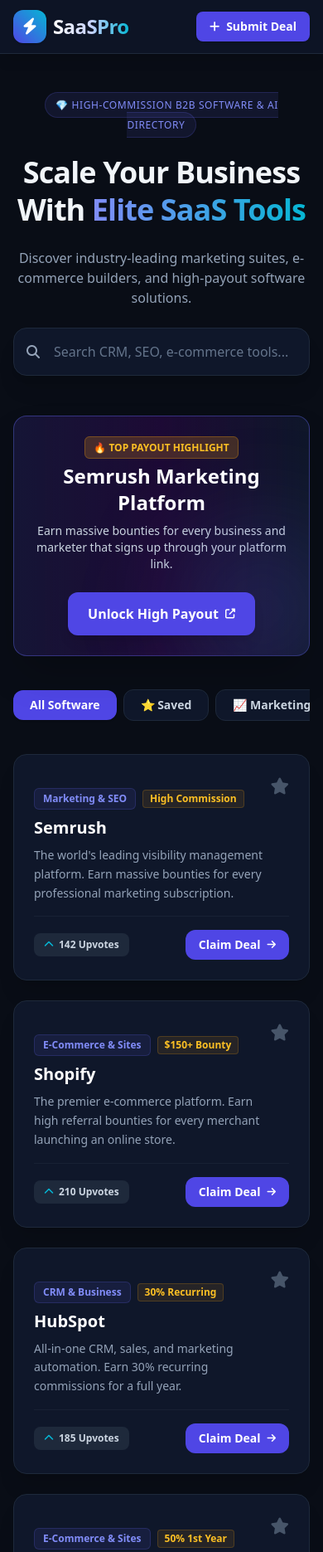
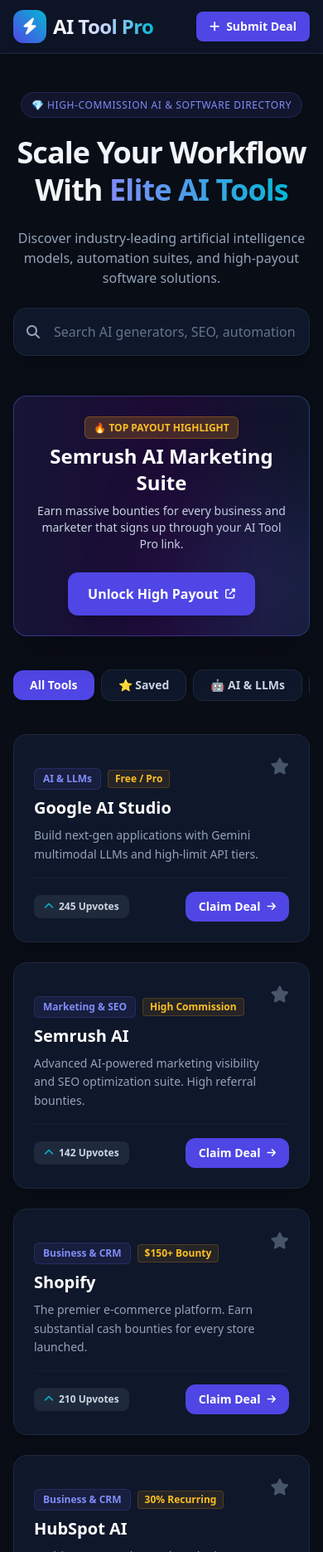
Before and after one commit to kishensingha-design/AI-Tool-Pro, a plain HTML site: page index.html in a window 390 px wide. Shown: the top 1871 px of the page at 83% size. Drawn offline with nearby package versions, Linux system fonts and the light colour scheme.

Commit message:
Update index.html

```diff
--- a/index.html
+++ b/index.html
@@ -3,7 +3,7 @@
 <head>
     <meta charset="UTF-8">
     <meta name="viewport" content="width=device-width, initial-scale=1.0">
-    <title>SaaSPro - High-Yield Software & AI Affiliate Directory</title>
+    <title>AI Tool Pro - High-Yield AI Software & Tool Directory</title>
     <!-- Tailwind CSS CDN -->
     <script src="https://cdn.tailwindcss.com"></script>
     <!-- FontAwesome Icons -->
@@ -34,7 +34,7 @@
             <div class="w-10 h-10 bg-gradient-to-tr from-yieldBlue to-yieldAccent rounded-xl flex items-center justify-center font-bold text-white text-xl shadow">
                 <i class="fas fa-bolt"></i>
             </div>
-            <span class="text-2xl font-black tracking-tight bg-gradient-to-r from-white via-indigo-200 to-yieldAccent bg-clip-text text-transparent">SaaSPro</span>
+            <span class="text-2xl font-black tracking-tight bg-gradient-to-r from-white via-indigo-200 to-yieldAccent bg-clip-text text-transparent">AI Tool Pro</span>
         </div>
         <div class="flex items-center space-x-3">
             <button onclick="openSubmitModal()" class="bg-yieldBlue hover:bg-indigo-600 text-white px-4 py-2 rounded-lg text-sm font-semibold transition shadow flex items-center gap-2">
@@ -46,19 +46,19 @@
     <!-- ==================== HERO SECTION ==================== -->
     <section class="px-4 py-12 text-center max-w-4xl mx-auto space-y-6">
         <span class="bg-indigo-500/10 text-indigo-400 border border-indigo-500/20 text-xs px-3 py-1.5 rounded-full font-medium uppercase tracking-wider">
-            💎 High-Commission B2B Software & AI Directory
+            💎 High-Commission AI & Software Directory
         </span>
         <h1 class="text-4xl md:text-6xl font-black tracking-tight leading-tight">
-            Scale Your Business With <span class="bg-gradient-to-r from-indigo-400 to-yieldAccent bg-clip-text text-transparent">Elite SaaS Tools</span>
+            Scale Your Workflow With <span class="bg-gradient-to-r from-indigo-400 to-yieldAccent bg-clip-text text-transparent">Elite AI Tools</span>
         </h1>
         <p class="text-slate-400 text-base md:text-lg max-w-2xl mx-auto">
-            Discover industry-leading marketing suites, e-commerce builders, and high-payout software solutions.
+            Discover industry-leading artificial intelligence models, automation suites, and high-payout software solutions.
         </p>
 
         <!-- Search Bar -->
         <div class="relative max-w-xl mx-auto">
             <span class="absolute inset-y-0 left-0 flex items-center pl-4 text-slate-400"><i class="fas fa-search"></i></span>
-            <input type="text" id="searchInput" oninput="filterTools()" placeholder="Search CRM, SEO, e-commerce tools..."
+            <input type="text" id="searchInput" oninput="filterTools()" placeholder="Search AI generators, SEO, automation tools..."
                 class="w-full bg-slate-900 border border-slate-800 rounded-2xl pl-12 pr-4 py-4 text-slate-100 placeholder-slate-500 focus:outline-none focus:ring-2 focus:ring-yieldBlue text-base shadow-xl">
         </div>
     </section>
@@ -69,8 +69,8 @@
             <div class="absolute -right-10 -bottom-10 w-48 h-48 bg-indigo-500/20 rounded-full blur-3xl pointer-events-none"></div>
             <div class="space-y-2 text-center md:text-left">
                 <span class="bg-amber-500/20 text-amber-400 border border-amber-500/30 text-xs px-2.5 py-1 rounded-md font-bold uppercase">🔥 Top Payout Highlight</span>
-                <h3 class="text-2xl md:text-3xl font-extrabold text-white">Semrush Marketing Platform</h3>
-                <p class="text-slate-300 text-sm max-w-xl">Earn massive bounties for every business and marketer that signs up through your platform link.</p>
+                <h3 class="text-2xl md:text-3xl font-extrabold text-white">Semrush AI Marketing Suite</h3>
+                <p class="text-slate-300 text-sm max-w-xl">Earn massive bounties for every business and marketer that signs up through your AI Tool Pro link.</p>
             </div>
             <a href="https://www.semrush.com" target="_blank" rel="nofollow sponsored" class="bg-gradient-to-r from-yieldBlue to-indigo-600 hover:from-indigo-600 hover:to-indigo-700 text-white font-bold px-6 py-3.5 rounded-xl shadow-lg transition transform hover:scale-105 flex items-center gap-2 whitespace-nowrap">
                 Unlock High Payout <i class="fas fa-external-link-alt text-xs"></i>
@@ -82,12 +82,12 @@
     <main class="max-w-6xl w-full mx-auto px-4 flex-1 pb-16 space-y-8">
         <!-- Category Filter Pills -->
         <div class="flex items-center space-x-2 overflow-x-auto pb-2 scrollbar-none">
-            <button onclick="setCategory('All')" id="cat-All" class="cat-btn bg-yieldBlue text-white px-5 py-2 rounded-xl text-sm font-semibold whitespace-nowrap transition shadow">All Software</button>
+            <button onclick="setCategory('All')" id="cat-All" class="cat-btn bg-yieldBlue text-white px-5 py-2 rounded-xl text-sm font-semibold whitespace-nowrap transition shadow">All Tools</button>
             <button onclick="setCategory('Saved')" id="cat-Saved" class="cat-btn bg-slate-900 hover:bg-slate-800 text-slate-300 border border-slate-800 px-5 py-2 rounded-xl text-sm font-semibold whitespace-nowrap transition">⭐ Saved</button>
+            <button onclick="setCategory('AI & LLMs')" id="cat-AI & LLMs" class="cat-btn bg-slate-900 hover:bg-slate-800 text-slate-300 border border-slate-800 px-5 py-2 rounded-xl text-sm font-semibold whitespace-nowrap transition">🤖 AI & LLMs</button>
             <button onclick="setCategory('Marketing & SEO')" id="cat-Marketing & SEO" class="cat-btn bg-slate-900 hover:bg-slate-800 text-slate-300 border border-slate-800 px-5 py-2 rounded-xl text-sm font-semibold whitespace-nowrap transition">📈 Marketing & SEO</button>
-            <button onclick="setCategory('E-Commerce & Sites')" id="cat-E-Commerce & Sites" class="cat-btn bg-slate-900 hover:bg-slate-800 text-slate-300 border border-slate-800 px-5 py-2 rounded-xl text-sm font-semibold whitespace-nowrap transition">🛍️ E-Commerce & Sites</button>
-            <button onclick="setCategory('AI & Automation')" id="cat-AI & Automation" class="cat-btn bg-slate-900 hover:bg-slate-800 text-slate-300 border border-slate-800 px-5 py-2 rounded-xl text-sm font-semibold whitespace-nowrap transition">🤖 AI & Automation</button>
-            <button onclick="setCategory('CRM & Business')" id="cat-CRM & Business" class="cat-btn bg-slate-900 hover:bg-slate-800 text-slate-300 border border-slate-800 px-5 py-2 rounded-xl text-sm font-semibold whitespace-nowrap transition">💼 CRM & Business</button>
+            <button onclick="setCategory('Automation')" id="cat-Automation" class="cat-btn bg-slate-900 hover:bg-slate-800 text-slate-300 border border-slate-800 px-5 py-2 rounded-xl text-sm font-semibold whitespace-nowrap transition">⚡ Automation</button>
+            <button onclick="setCategory('Business & CRM')" id="cat-Business & CRM" class="cat-btn bg-slate-900 hover:bg-slate-800 text-slate-300 border border-slate-800 px-5 py-2 rounded-xl text-sm font-semibold whitespace-nowrap transition">💼 Business & CRM</button>
         </div>
 
         <!-- Tools Grid -->
@@ -100,21 +100,21 @@
     <div id="submitModal" class="fixed inset-0 bg-black bg-opacity-70 z-50 flex items-center justify-center hide p-4 backdrop-blur-sm">
         <div class="bg-slate-900 border border-slate-800 rounded-2xl max-w-md w-full p-6 relative shadow-2xl">
             <button onclick="closeSubmitModal()" class="absolute top-4 right-4 text-slate-400 hover:text-white text-xl font-bold">&times;</button>
-            <h3 class="text-2xl font-bold mb-1 text-white">Submit High-Yield Deal</h3>
-            <p class="text-slate-400 text-xs mb-6">Promote a software product with affiliate commissions.</p>
+            <h3 class="text-2xl font-bold mb-1 text-white">Submit AI Deal</h3>
+            <p class="text-slate-400 text-xs mb-6">Promote an AI product with affiliate commissions.</p>
 
             <form onsubmit="handleToolSubmit(event)" class="space-y-4">
                 <div>
-                    <label class="text-xs text-slate-400 block mb-1">Software Name</label>
-                    <input type="text" id="newToolName" required placeholder="e.g. Shopify" class="w-full bg-slate-950 border border-slate-800 rounded-xl p-3 text-slate-100 focus:outline-none focus:ring-2 focus:ring-yieldBlue text-sm">
+                    <label class="text-xs text-slate-400 block mb-1">Tool Name</label>
+                    <input type="text" id="newToolName" required placeholder="e.g. ChatGPT Pro" class="w-full bg-slate-950 border border-slate-800 rounded-xl p-3 text-slate-100 focus:outline-none focus:ring-2 focus:ring-yieldBlue text-sm">
                 </div>
                 <div>
                     <label class="text-xs text-slate-400 block mb-1">Category</label>
                     <select id="newToolCategory" class="w-full bg-slate-950 border border-slate-800 rounded-xl p-3 text-slate-100 focus:outline-none focus:ring-2 focus:ring-yieldBlue text-sm">
+                        <option value="AI & LLMs">AI & LLMs</option>
                         <option value="Marketing & SEO">Marketing & SEO</option>
-                        <option value="E-Commerce & Sites">E-Commerce & Sites</option>
-                        <option value="AI & Automation">AI & Automation</option>
-                        <option value="CRM & Business">CRM & Business</option>
+                        <option value="Automation">Automation</option>
+                        <option value="Business & CRM">Business & CRM</option>
                     </select>
                 </div>
                 <div>
@@ -125,14 +125,14 @@
                     <label class="text-xs text-slate-400 block mb-1">Your Affiliate Referral Link</label>
                     <input type="url" id="newToolLink" required placeholder="https://partner.com?ref=yourid" class="w-full bg-slate-950 border border-slate-800 rounded-xl p-3 text-slate-100 focus:outline-none focus:ring-2 focus:ring-yieldBlue text-sm">
                 </div>
-                <button type="submit" class="w-full bg-yieldBlue hover:bg-indigo-600 text-white font-bold py-3 rounded-xl transition shadow">Publish Software Deal</button>
+                <button type="submit" class="w-full bg-yieldBlue hover:bg-indigo-600 text-white font-bold py-3 rounded-xl transition shadow">Publish Tool Deal</button>
             </form>
         </div>
     </div>
 
     <!-- ==================== FOOTER ==================== -->
     <footer class="bg-slate-900 border-t border-slate-800 py-8 px-4 text-center text-slate-500 text-xs space-y-2">
-        <p>© 2026 SaaSPro Directory. Affiliate Disclosure: Commissions earned on qualifying software purchases.</p>
+        <p>© 2026 AI Tool Pro. Affiliate Disclosure: Commissions earned on qualifying software and AI purchases.</p>
     </footer>
 
     <!-- ==================== APPLICATION CONTROLLER ==================== -->
@@ -140,69 +140,69 @@
         let defaultTools = [
             {
                 id: 1,
-                name: "Semrush",
+                name: "Google AI Studio",
+                category: "AI & LLMs",
+                desc: "Build next-gen applications with Gemini multimodal LLMs and high-limit API tiers.",
+                link: "https://aistudio.google.com",
+                payout: "Free / Pro",
+                upvotes: 245,
+                saved: false
+            },
+            {
+                id: 2,
+                name: "Semrush AI",
                 category: "Marketing & SEO",
-                desc: "The world's leading visibility management platform. Earn massive bounties for every professional marketing subscription.",
+                desc: "Advanced AI-powered marketing visibility and SEO optimization suite. High referral bounties.",
                 link: "https://www.semrush.com",
                 payout: "High Commission",
                 upvotes: 142,
                 saved: false
             },
             {
-                id: 2,
+                id: 3,
                 name: "Shopify",
-                category: "E-Commerce & Sites",
-                desc: "The premier e-commerce platform. Earn high referral bounties for every merchant launching an online store.",
+                category: "Business & CRM",
+                desc: "The premier e-commerce platform. Earn substantial cash bounties for every store launched.",
                 link: "https://www.shopify.com",
                 payout: "$150+ Bounty",
                 upvotes: 210,
                 saved: false
             },
             {
-                id: 3,
-                name: "HubSpot",
-                category: "CRM & Business",
-                desc: "All-in-one CRM, sales, and marketing automation. Earn 30% recurring commissions for a full year.",
+                id: 4,
+                name: "HubSpot AI",
+                category: "Business & CRM",
+                desc: "AI-driven CRM, sales, and marketing automation. Earn 30% recurring commissions.",
                 link: "https://www.hubspot.com",
                 payout: "30% Recurring",
                 upvotes: 185,
                 saved: false
             },
             {
-                id: 4,
-                name: "Webflow",
-                category: "E-Commerce & Sites",
-                desc: "Visual web design and hosting platform. Earn up to 50% of first-year revenue on referred accounts.",
-                link: "https://webflow.com",
-                payout: "50% 1st Year",
+                id: 5,
+                name: "Make.com",
+                category: "Automation",
+                desc: "Powerful visual platform to automate workflows and connect AI apps without coding.",
+                link: "https://www.make.com",
+                payout: "Recurring",
                 upvotes: 164,
                 saved: false
             },
             {
-                id: 5,
-                name: "GetResponse",
+                id: 6,
+                name: "GetResponse AI",
                 category: "Marketing & SEO",
-                desc: "Powerful email marketing and landing page builder. Earn up to 40%–60% recurring monthly commission.",
+                desc: "AI email marketing and landing page generator. Earn 40%–60% recurring monthly commission.",
                 link: "https://www.getresponse.com",
                 payout: "60% Recurring",
                 upvotes: 130,
                 saved: false
-            },
-            {
-                id: 6,
-                name: "Jotform",
-                category: "CRM & Business",
-                desc: "Advanced online form and data collection builder. Earn 30% recurring commission on paid plans.",
-                link: "https://www.jotform.com",
-                payout: "30% Recurring",
-                upvotes: 98,
-                saved: false
             }
         ];
 
-        let userTools = JSON.parse(localStorage.getItem('saaspro_user_tools')) || [];
-        let savedIds = JSON.parse(localStorage.getItem('saaspro_saved_ids')) || [];
-        let upvotesMap = JSON.parse(localStorage.getItem('saaspro_upvotes')) || {};
+        let userTools = JSON.parse(localStorage.getItem('aitoolpro_user_tools')) || [];
+        let savedIds = JSON.parse(localStorage.getItem('aitoolpro_saved_ids')) || [];
+        let upvotesMap = JSON.parse(localStorage.getItem('aitoolpro_upvotes')) || {};
 
         let allTools = [...userTools, ...defaultTools];
         let currentCategory = 'All';
@@ -241,7 +241,7 @@
                 } else {
                     savedIds = savedIds.filter(item => item !== id);
                 }
-                localStorage.setItem('saaspro_saved_ids', JSON.stringify(savedIds));
+                localStorage.setItem('aitoolpro_saved_ids', JSON.stringify(savedIds));
                 renderTools();
             }
         }
@@ -251,7 +251,7 @@
             if(tool) {
                 tool.upvotes = (tool.upvotes || 0) + 1;
                 upvotesMap[id] = tool.upvotes;
-                localStorage.setItem('saaspro_upvotes', JSON.stringify(upvotesMap));
+                localStorage.setItem('aitoolpro_upvotes', JSON.stringify(upvotesMap));
                 renderTools();
             }
         }
@@ -269,7 +269,7 @@
             });
 
             if(filtered.length === 0) {
-                grid.innerHTML = `<div class="col-span-full text-center py-12 text-slate-500">No software deals found matching your search.</div>`;
+                grid.innerHTML = `<div class="col-span-full text-center py-12 text-slate-500">No tool deals found matching your search.</div>`;
                 return;
             }
 
@@ -321,13 +321,13 @@
 
             userTools.unshift(newTool);
             allTools = [...userTools, ...defaultTools];
-            localStorage.setItem('saaspro_user_tools', JSON.stringify(userTools));
+            localStorage.setItem('aitoolpro_user_tools', JSON.stringify(userTools));
 
             closeSubmitModal();
             setCategory('All');
-            alert('Software deal successfully published!');
+            alert('Tool deal successfully published!');
             e.target.reset();
         }
     </script>
 </body>
-  </html>
+</html>
```
